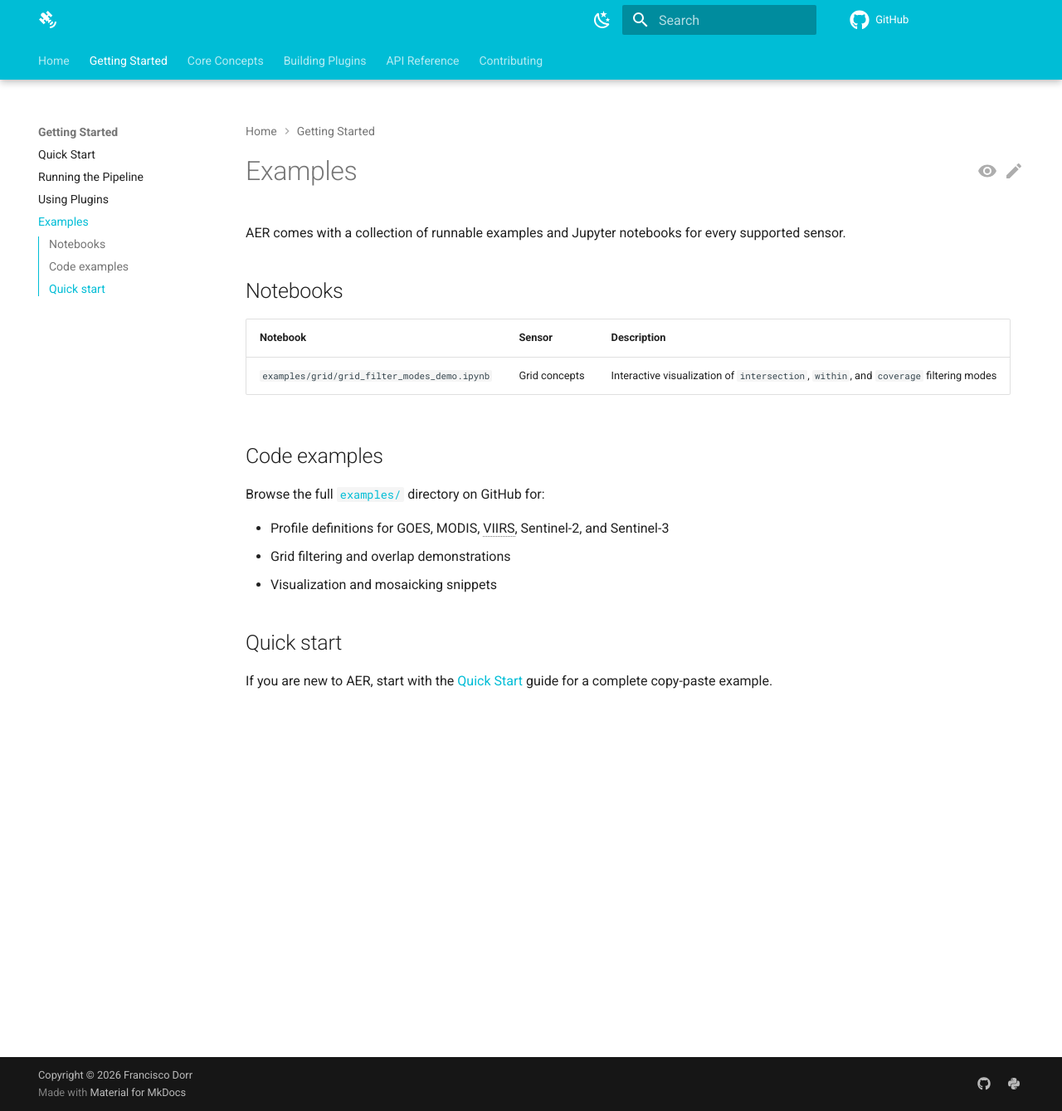
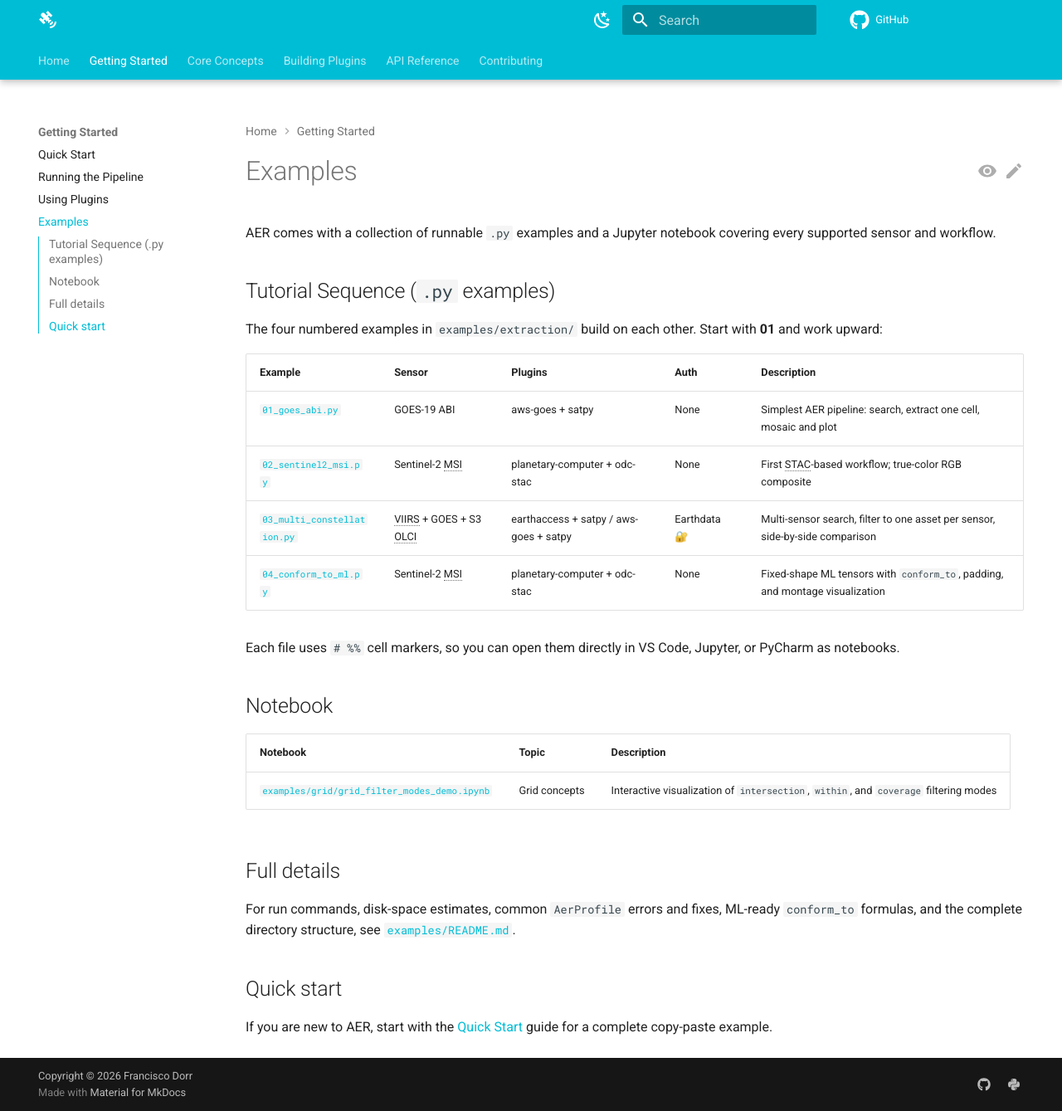
Before and after one commit to frandorr/aereo, an MkDocs documentation site: the page built from docs/examples.md, in a window 1280 px wide and 1339 px high. Shown: the whole window at 83% size. Built offline with MkDocs 1.6.1 and Material for MkDocs 9.7.7, drawn with Linux system fonts in a browser that asks for light colours; comment, search, counter and statistics services are not loaded; the version menu is left out.

Commit message:
docs(examples): update docs/examples.md with numbered tutorial sequence and real file references

```diff
--- a/docs/examples.md
+++ b/docs/examples.md
@@ -1,20 +1,29 @@
 # Examples
 
-AER comes with a collection of runnable examples and Jupyter notebooks for every supported sensor.
+AER comes with a collection of runnable `.py` examples and a Jupyter notebook covering every supported sensor and workflow.
 
-## Notebooks
+## Tutorial Sequence (`.py` examples)
 
-| Notebook | Sensor | Description |
-|----------|--------|-------------|
-| `examples/grid/grid_filter_modes_demo.ipynb` | Grid concepts | Interactive visualization of `intersection`, `within`, and `coverage` filtering modes |
+The four numbered examples in `examples/extraction/` build on each other. Start with **01** and work upward:
 
-## Code examples
+| Example | Sensor | Plugins | Auth | Description |
+|---------|--------|---------|------|-------------|
+| [`01_goes_abi.py`](../examples/extraction/01_goes_abi.py) | GOES-19 ABI | aws-goes + satpy | None | Simplest AER pipeline: search, extract one cell, mosaic and plot |
+| [`02_sentinel2_msi.py`](../examples/extraction/02_sentinel2_msi.py) | Sentinel-2 MSI | planetary-computer + odc-stac | None | First STAC-based workflow; true-color RGB composite |
+| [`03_multi_constellation.py`](../examples/extraction/03_multi_constellation.py) | VIIRS + GOES + S3 OLCI | earthaccess + satpy / aws-goes + satpy | Earthdata 🔐 | Multi-sensor search, filter to one asset per sensor, side-by-side comparison |
+| [`04_conform_to_ml.py`](../examples/extraction/04_conform_to_ml.py) | Sentinel-2 MSI | planetary-computer + odc-stac | None | Fixed-shape ML tensors with `conform_to`, padding, and montage visualization |
 
-Browse the full [`examples/`](https://github.com/frandorr/aer/tree/main/examples) directory on GitHub for:
+Each file uses `# %%` cell markers, so you can open them directly in VS Code, Jupyter, or PyCharm as notebooks.
 
-- Profile definitions for GOES, MODIS, VIIRS, Sentinel-2, and Sentinel-3
-- Grid filtering and overlap demonstrations
-- Visualization and mosaicking snippets
+## Notebook
+
+| Notebook | Topic | Description |
+|----------|-------|-------------|
+| [`examples/grid/grid_filter_modes_demo.ipynb`](../examples/grid/grid_filter_modes_demo.ipynb) | Grid concepts | Interactive visualization of `intersection`, `within`, and `coverage` filtering modes |
+
+## Full details
+
+For run commands, disk-space estimates, common `AerProfile` errors and fixes, ML-ready `conform_to` formulas, and the complete directory structure, see [`examples/README.md`](../examples/README.md).
 
 ## Quick start
 
```
